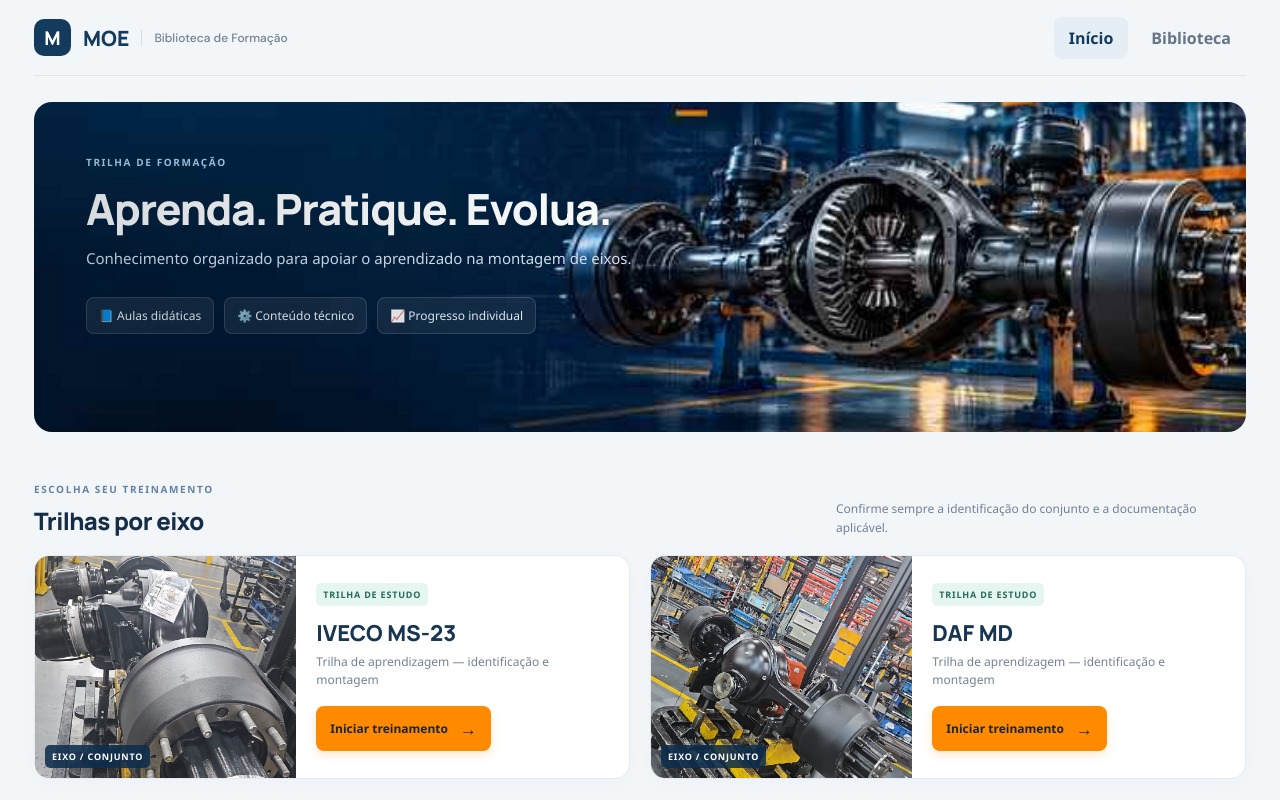
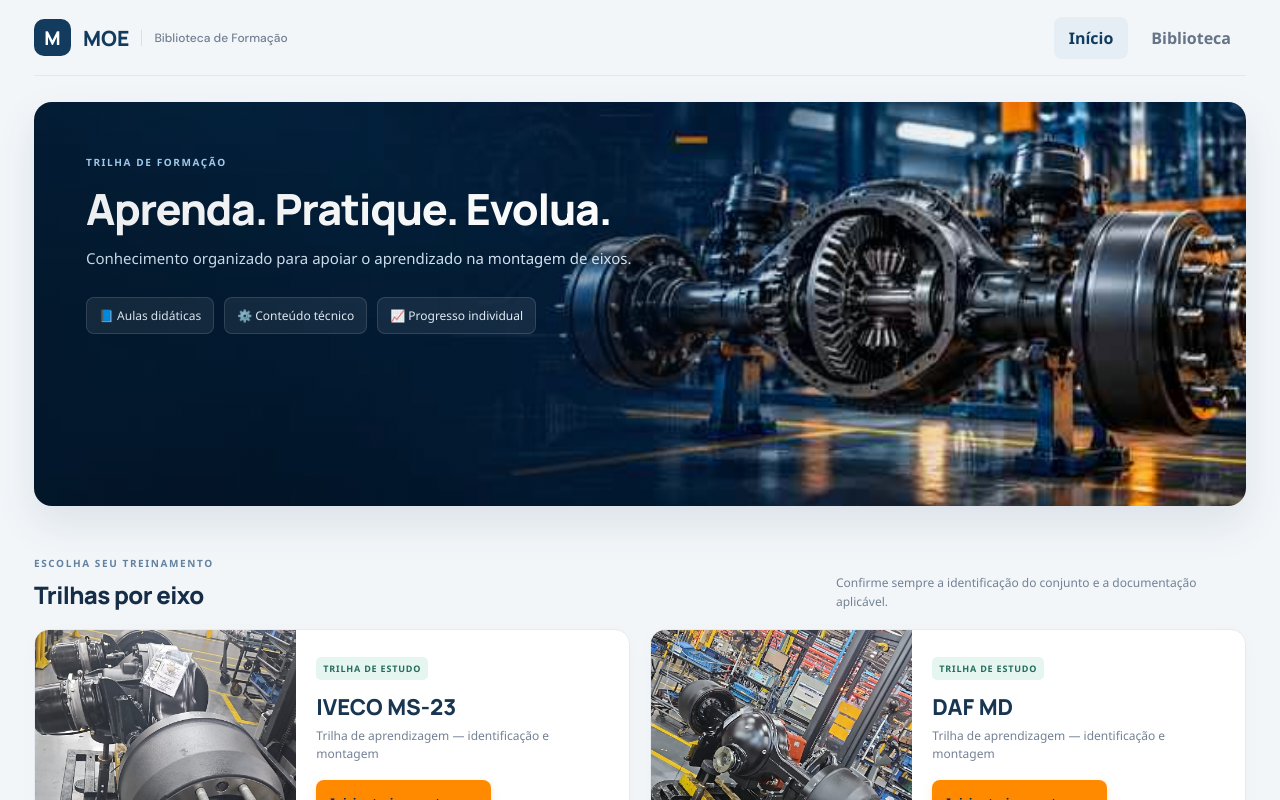
Before and after one commit to CleuberN/trilha-formacao-moe, a React (Vite) app: page / in a window 1280 px wide. Shown: the top 800 px of the page. Built offline with nearby package versions, Linux system fonts and the light colour scheme.

Commit message:
Ajusta o banner para preservar nitidez e enquadramento panorâmico (#9)

```diff
--- a/src/App.css
+++ b/src/App.css
@@ -14,8 +14,8 @@ button:focus-visible,input:focus-visible{outline:3px solid #78b8ff;outline-offse
 .topbar nav{display:flex;gap:8px}
 .topbar nav button{border:0;background:transparent;color:#657487;padding:10px 15px;border-radius:8px;font-weight:600}
 .topbar nav button:hover,.topbar nav .nav-active{background:#E5EEF5;color:#123B5D}
-.hero{margin:26px 0 44px;background:linear-gradient(90deg,rgba(2,24,44,.08) 0%,rgba(2,24,44,.02) 48%,rgba(2,24,44,0) 100%),url("/images/moe-banner.jpg") center center/cover no-repeat;border-radius:18px;color:#fff;padding:47px 52px;position:relative;overflow:hidden;min-height:330px}
-.hero:after{content:"";position:absolute;inset:0;pointer-events:none;background:linear-gradient(90deg,rgba(4,24,44,.17),transparent 55%)}
+.hero{margin:26px 0 44px;background:linear-gradient(90deg,rgba(3,25,45,.74) 0%,rgba(3,25,45,.48) 36%,rgba(3,25,45,.08) 64%,rgba(3,25,45,0) 100%),url("/images/moe-banner.jpg") center center/100% 100% no-repeat;border-radius:18px;color:#fff;padding:47px 52px;position:relative;overflow:hidden;min-height:330px;aspect-ratio:3/1;box-shadow:0 18px 40px #123b5d1a}
+.hero:after{content:"";position:absolute;inset:0;pointer-events:none;background:linear-gradient(90deg,rgba(4,24,44,.08),transparent 58%)}
 .eyebrow{font-size:10px;font-weight:800;letter-spacing:1.6px;color:#6382a0}
 .hero .eyebrow{color:#a9d5f8}
 .hero h1,.lesson-main h1{font:800 clamp(28px,4vw,43px)/1.15 Manrope,sans-serif;letter-spacing:-1.3px;margin:13px 0}
```
